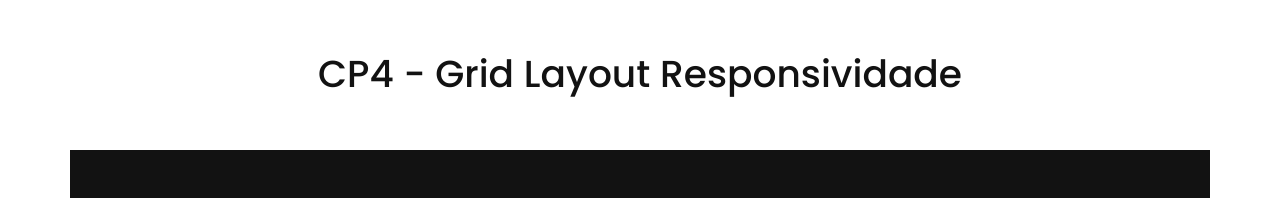
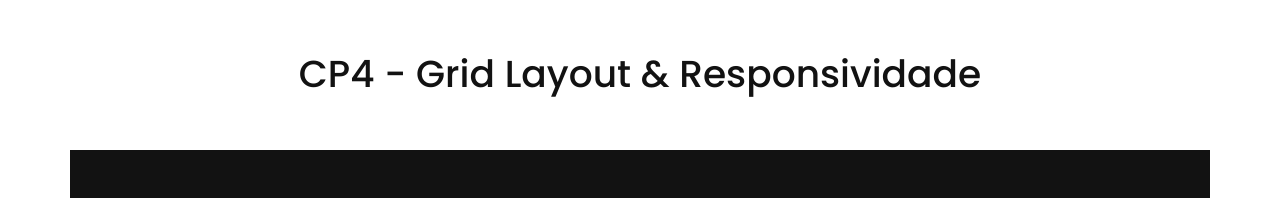
Before and after one commit to D4NIELT0RRES/CP4-FrontEnd, a plain HTML site: page index.html in a window 1280 px wide. Shown: the top 198 px of the page. Drawn offline with Linux system fonts and the light colour scheme.

Commit message:
Apenas corrigindo uma falha no css

```diff
--- a/index.html
+++ b/index.html
@@ -14,7 +14,7 @@
 
 <body>
     <header class="page-header">
-        <h1>CP4 - Grid Layout Responsividade</h1>
+        <h1>CP4 - Grid Layout & Responsividade</h1>
     </header>
 
     <main>
```
Also changed, not shown: css/style.css (+4 -5 lines).
